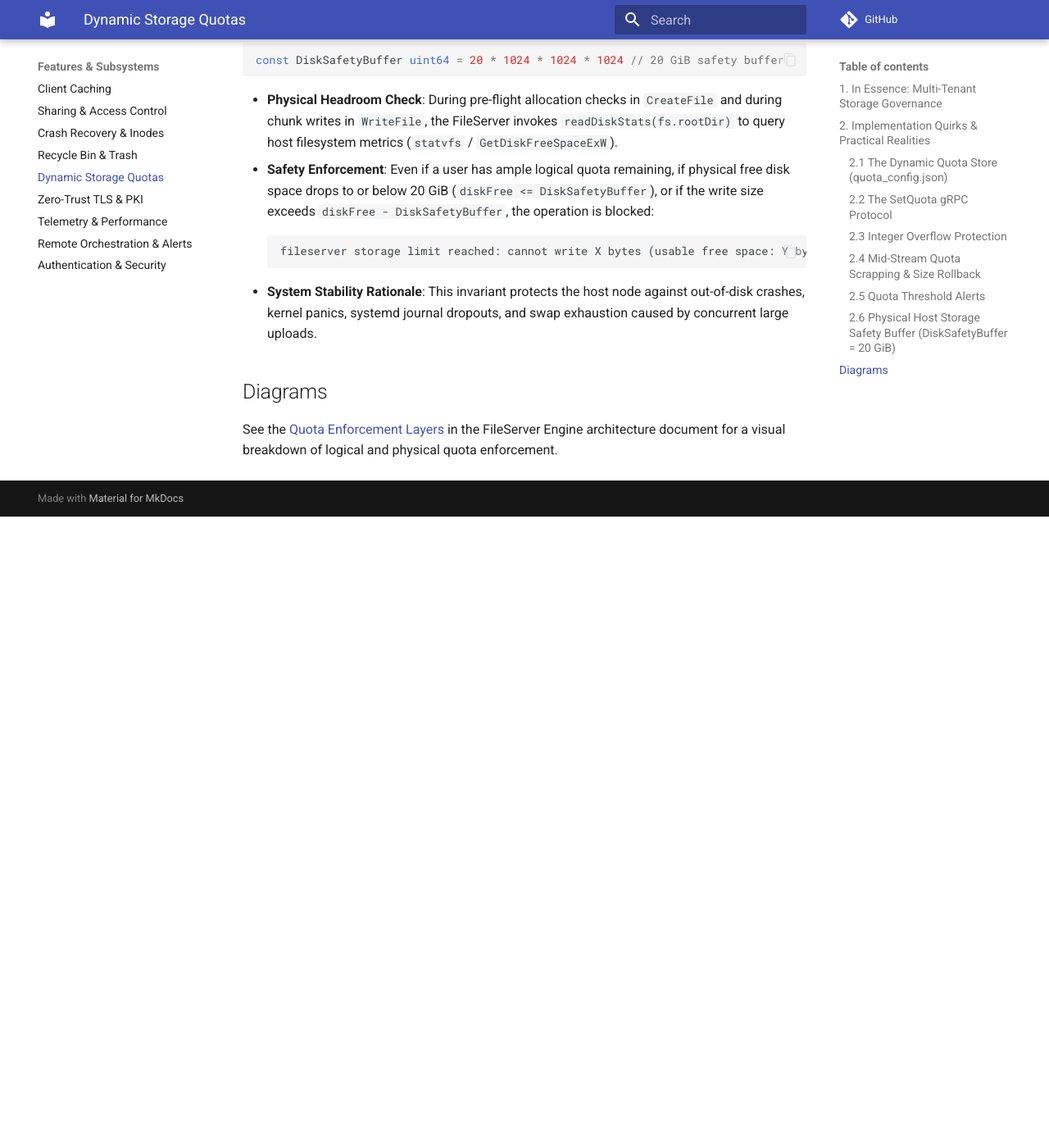
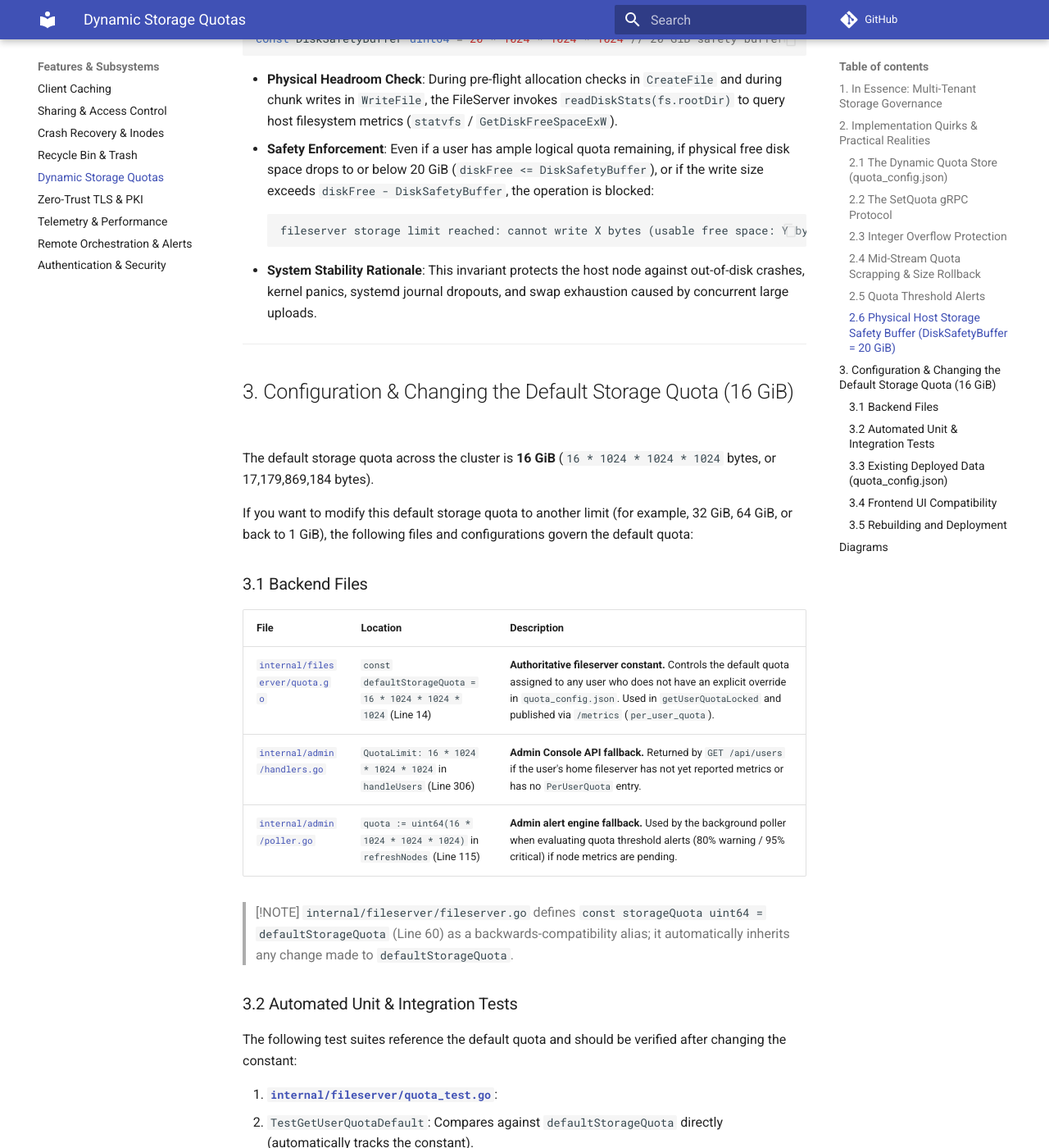
Before and after one commit to DVFS-IIT-Gandhinagar/Distributed-Virtual-File-System, an MkDocs documentation site: the page built from docs/features/quotas.md, in a window 1280 px wide and 1400 px high, scrolled down 2903 px. Shown: the whole window at 82% size. Built offline with MkDocs 1.6.1 and Material for MkDocs 9.7.7, drawn with Linux system fonts in a browser that asks for light colours; comment, search, counter and statistics services are not loaded; before the commit the page ends 3533 px from its top, so only the background shows below that; some of the changed text lies outside the part shown.

Commit message:
update default storage quota to 16 gib

````diff
--- a/docs/features/quotas.md
+++ b/docs/features/quotas.md
@@ -40,7 +40,7 @@
 }
 ```
 
-- **Default Value**: Any user without an explicit entry in `quota_config.json` defaults to `defaultStorageQuota = 1024 * 1024 * 1024` (1 GiB).
+- **Default Value**: Any user without an explicit entry in `quota_config.json` defaults to `defaultStorageQuota = 16 * 1024 * 1024 * 1024` (16 GiB).
 - **Persistent Location**: Stored as `quota_config.json` directly within the FileServer's `-data` root.
 - **Thread Safety & Atomic Persistence**: Updates acquire `fs.mu.Lock()` and write through a temporary file committed via `os.Rename`.
 
@@ -109,5 +109,72 @@
   ```
 - **System Stability Rationale**: This invariant protects the host node against out-of-disk crashes, kernel panics, systemd journal dropouts, and swap exhaustion caused by concurrent large uploads.
 
+---
+
+## 3. Configuration & Changing the Default Storage Quota (16 GiB)
+
+The default storage quota across the cluster is **16 GiB** (`16 * 1024 * 1024 * 1024` bytes, or 17,179,869,184 bytes).
+
+If you want to modify this default storage quota to another limit (for example, 32 GiB, 64 GiB, or back to 1 GiB), the following files and configurations govern the default quota:
+
+### 3.1 Backend Files
+
+| File | Location | Description |
+| :--- | :--- | :--- |
+| [`internal/fileserver/quota.go`](file:///C:/Users/GSRAJA/Desktop/IIT%20GN/DVFS_project/Distributed-Virtual-File-System/internal/fileserver/quota.go) | `const defaultStorageQuota = 16 * 1024 * 1024 * 1024` (Line 14) | **Authoritative fileserver constant.** Controls the default quota assigned to any user who does not have an explicit override in `quota_config.json`. Used in `getUserQuotaLocked` and published via `/metrics` (`per_user_quota`). |
+| [`internal/admin/handlers.go`](file:///C:/Users/GSRAJA/Desktop/IIT%20GN/DVFS_project/Distributed-Virtual-File-System/internal/admin/handlers.go) | `QuotaLimit: 16 * 1024 * 1024 * 1024` in `handleUsers` (Line 306) | **Admin Console API fallback.** Returned by `GET /api/users` if the user's home fileserver has not yet reported metrics or has no `PerUserQuota` entry. |
+| [`internal/admin/poller.go`](file:///C:/Users/GSRAJA/Desktop/IIT%20GN/DVFS_project/Distributed-Virtual-File-System/internal/admin/poller.go) | `quota := uint64(16 * 1024 * 1024 * 1024)` in `refreshNodes` (Line 115) | **Admin alert engine fallback.** Used by the background poller when evaluating quota threshold alerts (80% warning / 95% critical) if node metrics are pending. |
+
+> [!NOTE]
+> `internal/fileserver/fileserver.go` defines `const storageQuota uint64 = defaultStorageQuota` (Line 60) as a backwards-compatibility alias; it automatically inherits any change made to `defaultStorageQuota`.
+
+### 3.2 Automated Unit & Integration Tests
+
+The following test suites reference the default quota and should be verified after changing the constant:
+
+1. **[`internal/fileserver/quota_test.go`](file:///C:/Users/GSRAJA/Desktop/IIT%20GN/DVFS_project/Distributed-Virtual-File-System/internal/fileserver/quota_test.go)**:
+   - `TestGetUserQuotaDefault`: Compares against `defaultStorageQuota` directly (automatically tracks the constant).
+2. **[`internal/fileserver/robustness_test.go`](file:///C:/Users/GSRAJA/Desktop/IIT%20GN/DVFS_project/Distributed-Virtual-File-System/internal/fileserver/robustness_test.go)**:
+   - `testQuota`: Verifies fallback to `defaultStorageQuota` when quota entry is zero (automatically tracks the constant).
+3. **[`internal/fileserver/metrics_test.go`](file:///C:/Users/GSRAJA/Desktop/IIT%20GN/DVFS_project/Distributed-Virtual-File-System/internal/fileserver/metrics_test.go)**:
+   - `TestMetricsEndpoint`: Verifies `/metrics` contains `storageQuota` (automatically tracks `defaultStorageQuota`).
+4. **[`internal/admin/quota_test.go`](file:///C:/Users/GSRAJA/Desktop/IIT%20GN/DVFS_project/Distributed-Virtual-File-System/internal/admin/quota_test.go)**:
+   - Contains mock fileserver configurations initializing mock users with specific quota values for testing aggregations.
+
+Run the test suite to verify:
+```bash
+go test -tags use_google_auth ./internal/fileserver -run "TestQuota|TestGetUserQuota" -v
+go test ./internal/admin -run "TestHandleUserQuota" -v
+```
+
+### 3.3 Existing Deployed Data (`quota_config.json`)
+
+- **New Users & Unmodified Users**: Any user without an entry in `<fileserver_data>/quota_config.json` will automatically receive the new default quota as soon as the updated `fileserver` binary is restarted.
+- **Existing Users with Explicit Overrides**: If a user was previously assigned an explicit quota limit via the Admin Web Console or `SetQuota` gRPC, their quota is recorded in `<fileserver_data>/quota_config.json`. To apply the new default to those users, either:
+  1. Update their quota through the Admin Web Console (**Users** &rarr; **Edit Quota**).
+  2. Remove their specific key from `quota_config.json` on the fileserver host while the server is stopped.
+
+### 3.4 Frontend UI Compatibility
+
+The Admin Web Console frontend ([`cmd/admin/ui`](./../../cmd/admin/ui)):
+- Dynamically reads `quota_limit` from the `/api/users` REST endpoint.
+- Dynamically parses `per_user_quota` from `/api/cluster` node metrics.
+- No frontend TypeScript or JSX files hardcode the default quota value; the UI automatically reflects whatever quota is returned by the backend.
+
+### 3.5 Rebuilding and Deployment
+
+After updating the constants:
+```bash
+# 1. Build local binaries
+make build
+
+# 2. Or cross-compile for cluster nodes (ARM64 / AMD64)
+make release-nodes
+
+# 3. Deploy the new fileserver binaries to nodes and restart fileserver services
+```
+
+---
+
 ## Diagrams
 See the [Quota Enforcement Layers](../diagrams/fileserver_engine.md#4-quota-enforcement-layers) in the FileServer Engine architecture document for a visual breakdown of logical and physical quota enforcement.
````
Also changed, not shown: other parts of docs/features/quotas.md (+1 -1 lines), 4 other files.
